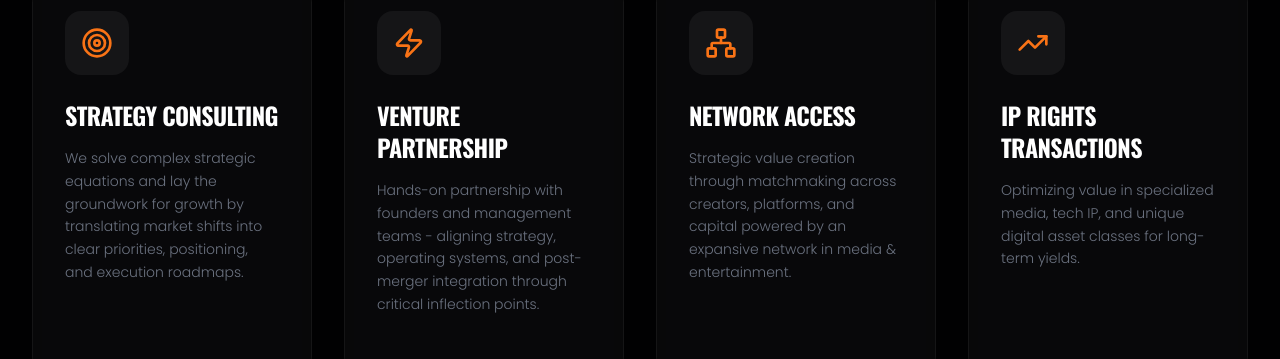
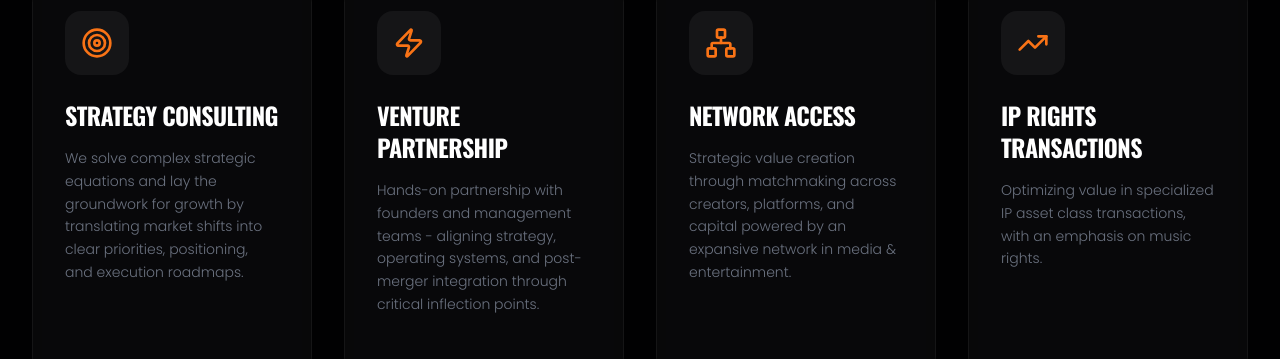
Before and after one commit to nycventures2000/decode.ventures-, a React (Vite) app: page / in a window 1280 px wide. Shown: the part 1825-2184 px from the top of the page. Built offline with nearby package versions, Linux system fonts and the light colour scheme.

Commit message:
feat: Refine IP rights transaction description
Update the `Philosophy.tsx` component to more accurately reflect the firm's focus on music rights within IP transactions.

```diff
--- a/components/Philosophy.tsx
+++ b/components/Philosophy.tsx
@@ -35,7 +35,7 @@ const services: Service[] = [
     icon: <TrendingUp className="w-8 h-8 text-orange-500" />,
     imageBase: "https://images.unsplash.com/photo-1611974714608-41584c0c4579",
     description:
-      "Optimizing value in specialized media, tech IP, and unique digital asset classes for long-term yields.",
+      "Optimizing value in specialized IP asset class transactions, with an emphasis on music rights.",
   },
 ];
 
```
